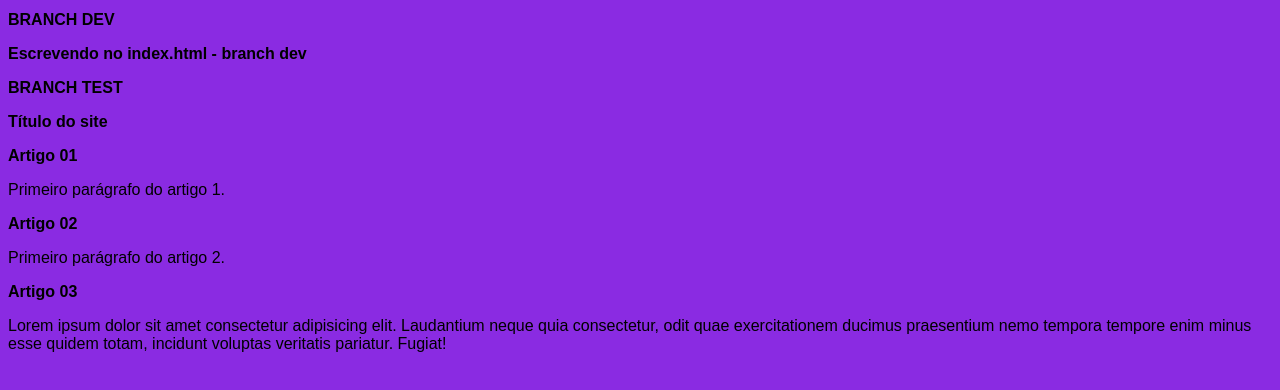
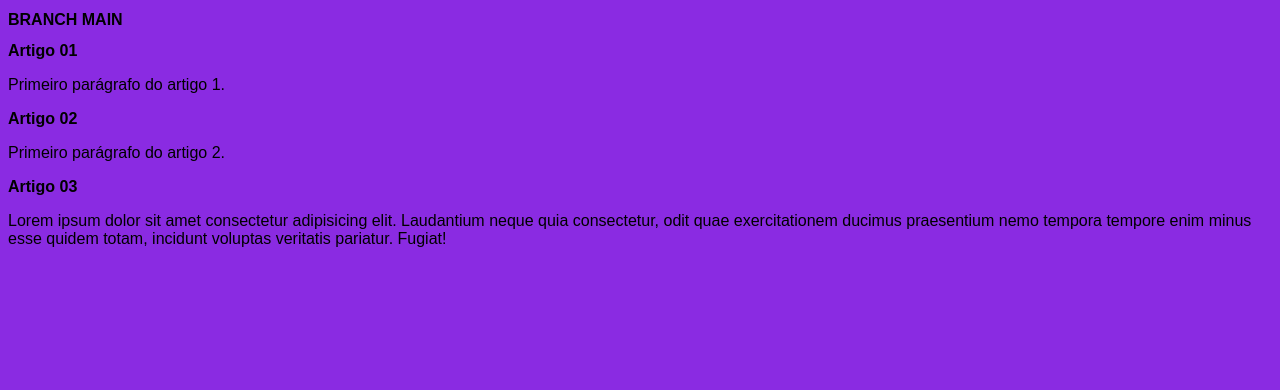
Before and after one commit to soaresjackson/projeto-site, a plain HTML site: page index.html in a window 1280 px wide. Drawn offline with Linux system fonts and the light colour scheme.

Commit message:
Update index.html

```diff
--- a/index.html
+++ b/index.html
@@ -4,15 +4,12 @@
     <meta charset="UTF-8">
     <meta http-equiv="X-UA-Compatible" content="IE=edge">
     <meta name="viewport" content="width=device-width, initial-scale=1.0">
-    <title>Projeto Site - Curso de Git e github</title>
+    <title>Projeto Site - Curso de Git e Git Hub</title>
     <link rel="stylesheet" href="estilo/style.css">
 </head>
 <body>
     <header>
-        <h1>BRANCH DEV</h1>
-        <h3>Escrevendo no index.html - branch dev</h3>
-        <h1>BRANCH TEST</h1>
-        <h3>Título do site</h3>
+        <h1>BRANCH MAIN</h1>
     </header>
     <article>
         <h2>Artigo 01</h2>
```
